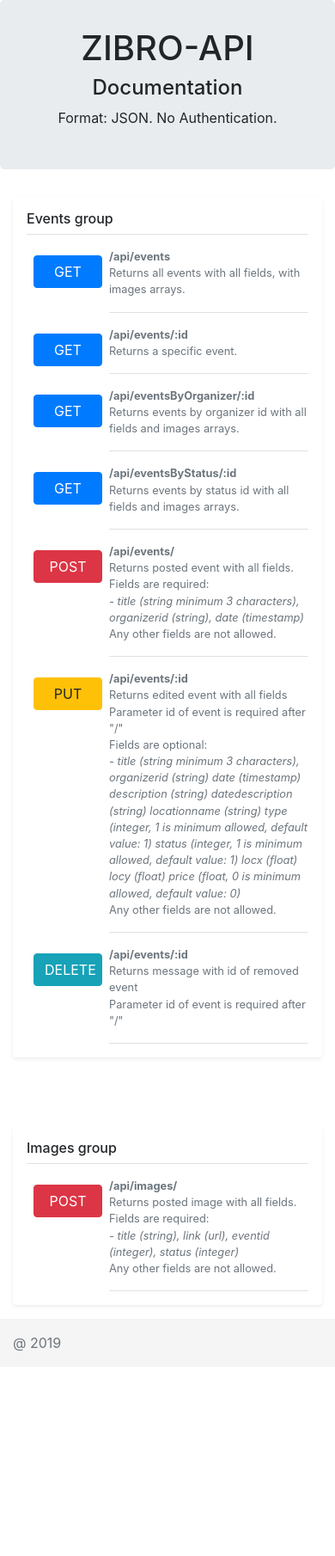
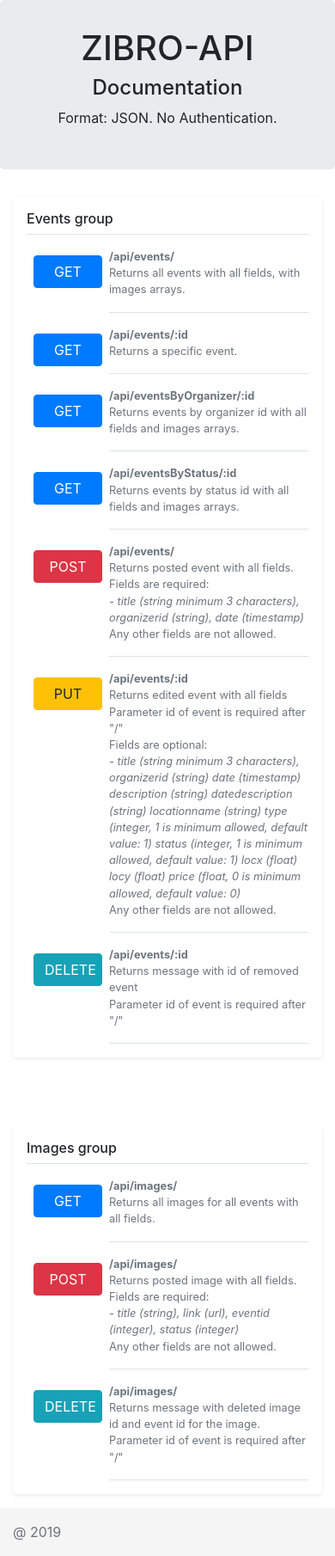
Before and after one commit to motaur/Zibro-API, a website: page doc/index.html in a window 390 px wide. Shown: the whole page at 86% size. Before the commit the page ends 1590 px from the top, so only its background shows below. Drawn offline with nearby package versions, Linux system fonts and the light colour scheme.

Commit message:
delete image

```diff
--- a/doc/index.html
+++ b/doc/index.html
@@ -43,7 +43,7 @@
                     </a>
 
                     <p class="media-body pb-3 mb-0 small lh-125 border-bottom border-gray">
-                        <strong class="d-block text-gray-dark">/api/events</strong>
+                        <strong class="d-block text-gray-dark">/api/events/</strong>
                         Returns all events with all fields, with images arrays.
                     </p>
                 </div>
@@ -130,6 +130,16 @@
                 <div class="my-3 p-3 bg-white rounded shadow-sm">
                     <h6 class="border-bottom border-gray pb-2 mb-0">Images group</h6>
                     <div class="media text-muted pt-3">
+                        <a href="api/images/">
+                            <button  type="button" class="btn btn-primary">GET</button>
+                        </a>
+
+                        <p class="media-body pb-3 mb-0 small lh-125 border-bottom border-gray">
+                            <strong class="d-block text-gray-dark">/api/images/</strong>
+                            Returns all images for all events with all fields.
+                        </p>
+                    </div>
+                    <div class="media text-muted pt-3">
                             <a data-toggle="popover" title="Cannot call POST from browser" data-content="Use external service, like Postman">
                                 <button type="button" class="btn btn-danger">POST</button>
                             </a>
@@ -142,6 +152,19 @@
                                 Any other fields are not allowed.
                             </p>
                     </div>
+
+                    <div class="media text-muted pt-3">
+                        <a data-toggle="popover" title="Cannot call DELETE from browser" data-content="Use external service, like Postman">
+                            <button type="button" class="btn btn-info">DELETE</button>
+                        </a>
+
+                        <p class="media-body pb-3 mb-0 small lh-125 border-bottom border-gray">
+                            <strong class="d-block text-gray-dark">/api/images/</strong>
+                            Returns message with deleted image id and event id for the image.<br>
+                            Parameter id of event is required after "/"<br>
+                        </p>
+                    </div>
+
                 </div>
         </div>
 
```
Also changed, not shown: app.js (+41 -6 lines).
